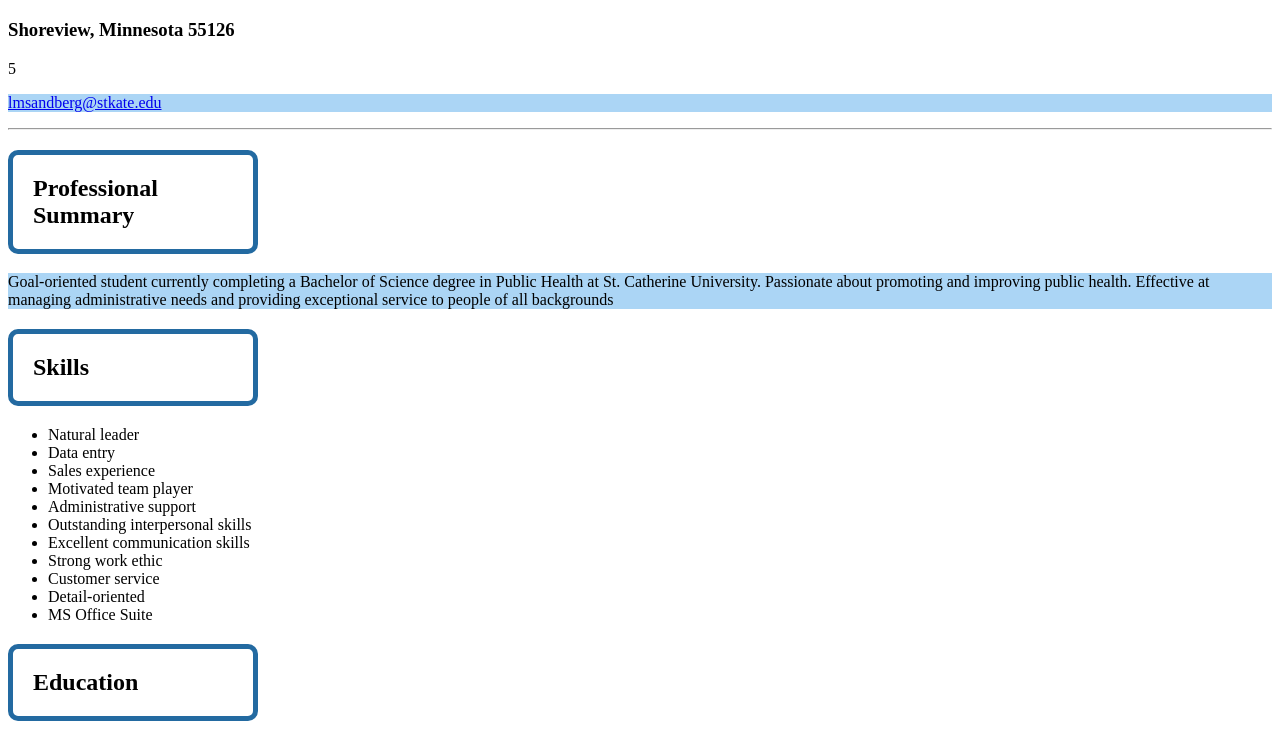
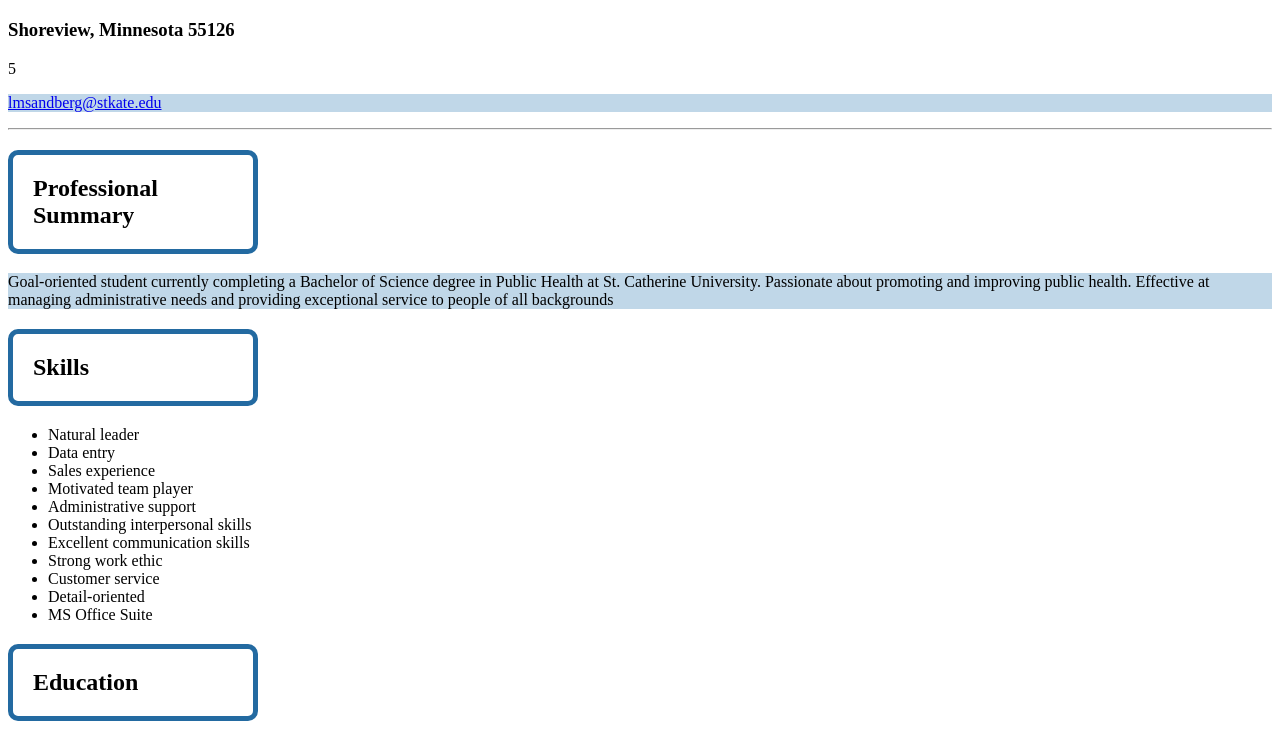
Before and after one commit to lindseymaaee/lindsey.github.io, a plain HTML site: page index.html in a window 1280 px wide. Shown: the part 61-799 px from the top of the page. Drawn offline with Linux system fonts and the light colour scheme.

Commit message:
Update style.css

```diff
--- a/style.css
+++ b/style.css
@@ -1,6 +1,6 @@
 p{
 
-background-color: #abd5f5;
+background-color: #c0d7e8;
 }
 
 h2{
```
